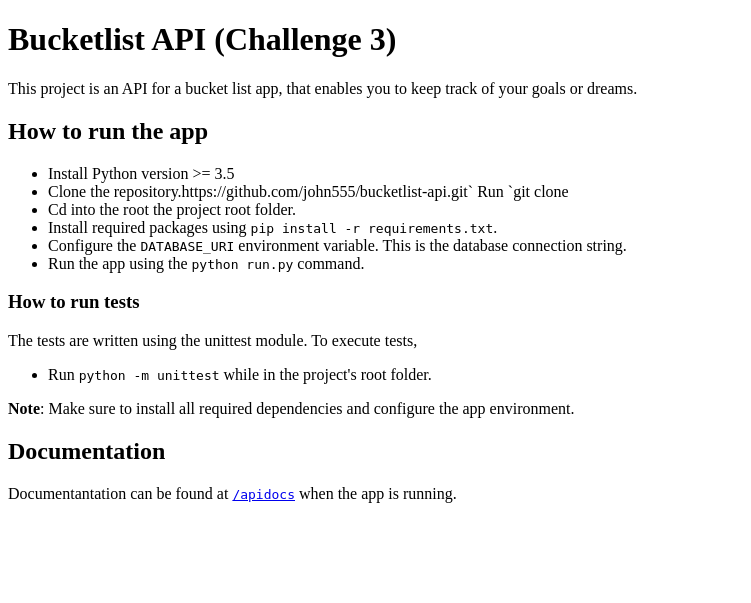
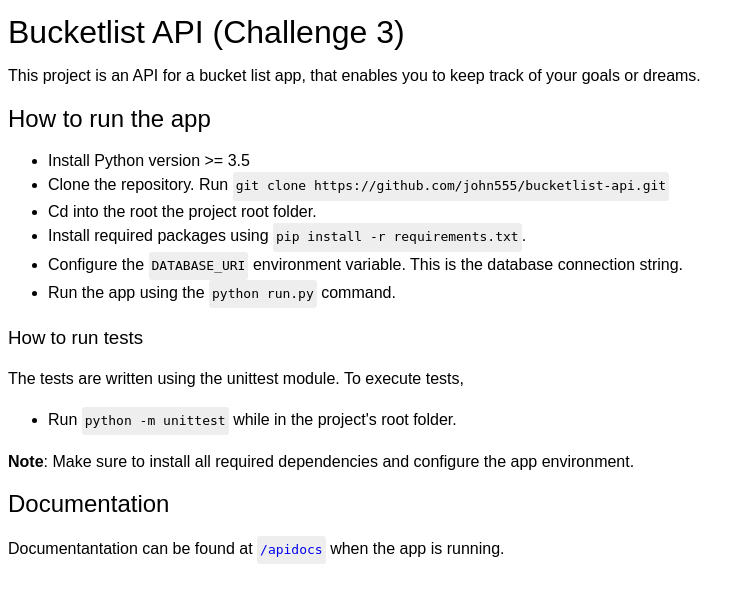
Before and after one commit to ulomau/bucketlist-api, a Flask app: page / in a window 1280 px wide. Shown: the top 603 px of the page, without its empty margins (0-751 px from the left). Run offline with Flask 2, Linux system fonts and the light colour scheme.

Commit message:
Modify index.html

```diff
--- a/bucketlist/templates/index.html
+++ b/bucketlist/templates/index.html
@@ -5,6 +5,13 @@
     <meta name="viewport" content="width=device-width, initial-scale=1.0">
     <meta http-equiv="X-UA-Compatible" content="ie=edge">
     <title>Bucketlist API</title>
+    <style>
+        h1, h2, h3, h4{
+            font-weight: normal;
+        }
+        body{font-family: sans-serif;line-height: 1.4em;}
+        code{background: #eee;display: inline-block;padding:3px;border-radius: 3px;}
+    </style>
 </head>
 <body>
    <h1 id="bucketlistapichallenge3">Bucketlist API (Challenge 3)</h1>
@@ -16,7 +23,7 @@
 <ul>
 <li>Install Python version >= 3.5</li>
 
-<li>Clone the repository.https://github.com/john555/bucketlist-api.git` Run `git clone </li>
+<li>Clone the repository. Run <code>git clone https://github.com/john555/bucketlist-api.git</code></li>
 
 <li>Cd into the root the project root folder.</li>
 
```
